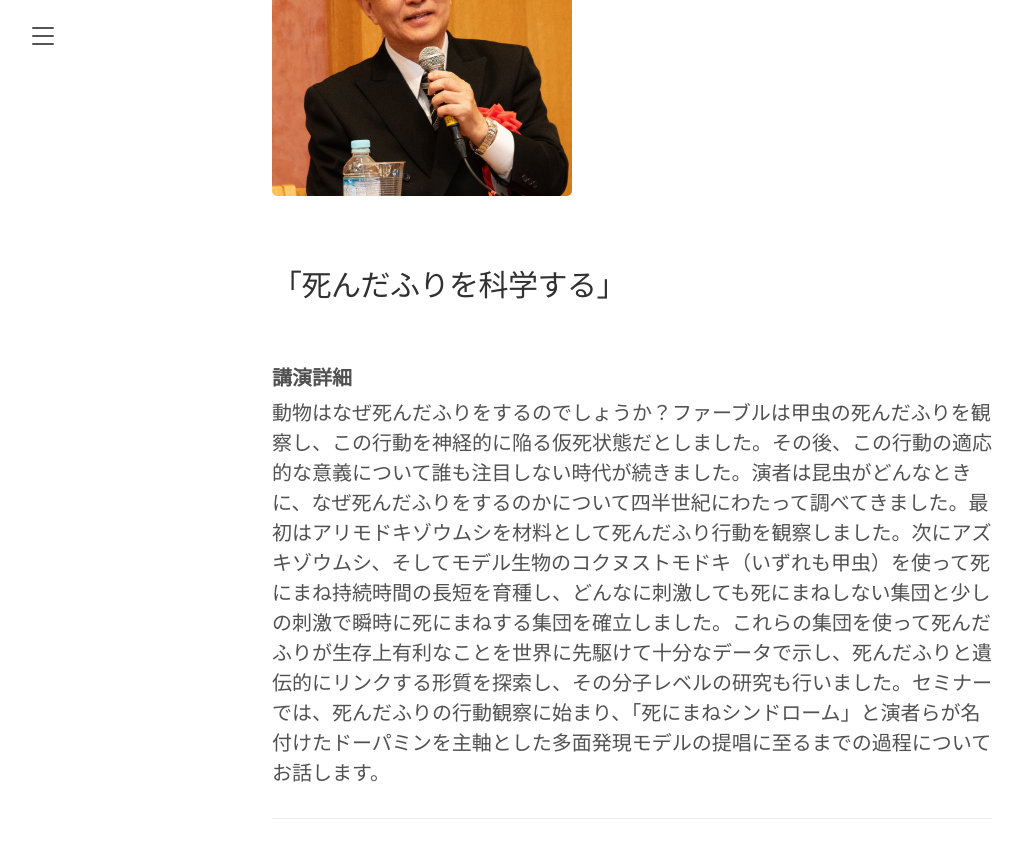
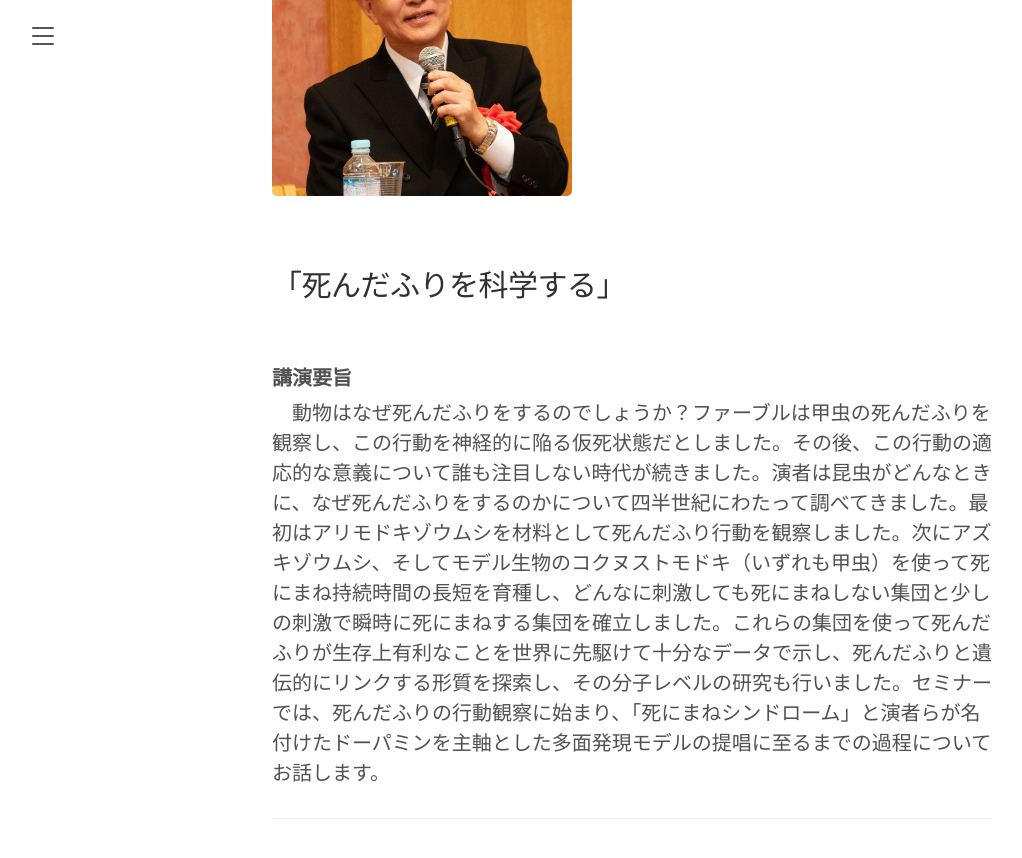
Before and after one commit to SystemsEthology/website, a Jekyll site: the page built from event_01/conference01_eve.md, in a window 1280 px wide and 900 px high, scrolled down 1329 px. Shown: the top 858 px of the window, without its empty margins (8-1030 px from the left). Built offline with Jekyll 4.4.1, drawn with Linux system fonts in a browser that asks for light colours.

Commit message:
Update conference01_eve.md

```diff
--- a/event_01/conference01_eve.md
+++ b/event_01/conference01_eve.md
@@ -36,8 +36,8 @@ order: 2
 
 <br>
 
-<summary>講演詳細</summary>
-動物はなぜ死んだふりをするのでしょうか？ファーブルは甲虫の死んだふりを観察し、この行動を神経的に陥る仮死状態だとしました。その後、この行動の適応的な意義について誰も注目しない時代が続きました。演者は昆虫がどんなときに、なぜ死んだふりをするのかについて四半世紀にわたって調べてきました。最初はアリモドキゾウムシを材料として死んだふり行動を観察しました。次にアズキゾウムシ、そしてモデル生物のコクヌストモドキ（いずれも甲虫）を使って死にまね持続時間の長短を育種し、どんなに刺激しても死にまねしない集団と少しの刺激で瞬時に死にまねする集団を確立しました。これらの集団を使って死んだふりが生存上有利なことを世界に先駆けて十分なデータで示し、死んだふりと遺伝的にリンクする形質を探索し、その分子レベルの研究も行いました。セミナーでは、死んだふりの行動観察に始まり、「死にまねシンドローム」と演者らが名付けたドーパミンを主軸とした多面発現モデルの提唱に至るまでの過程についてお話します。
+<summary>講演要旨</summary>
+　動物はなぜ死んだふりをするのでしょうか？ファーブルは甲虫の死んだふりを観察し、この行動を神経的に陥る仮死状態だとしました。その後、この行動の適応的な意義について誰も注目しない時代が続きました。演者は昆虫がどんなときに、なぜ死んだふりをするのかについて四半世紀にわたって調べてきました。最初はアリモドキゾウムシを材料として死んだふり行動を観察しました。次にアズキゾウムシ、そしてモデル生物のコクヌストモドキ（いずれも甲虫）を使って死にまね持続時間の長短を育種し、どんなに刺激しても死にまねしない集団と少しの刺激で瞬時に死にまねする集団を確立しました。これらの集団を使って死んだふりが生存上有利なことを世界に先駆けて十分なデータで示し、死んだふりと遺伝的にリンクする形質を探索し、その分子レベルの研究も行いました。セミナーでは、死んだふりの行動観察に始まり、「死にまねシンドローム」と演者らが名付けたドーパミンを主軸とした多面発現モデルの提唱に至るまでの過程についてお話します。
 
 
 ***
```
